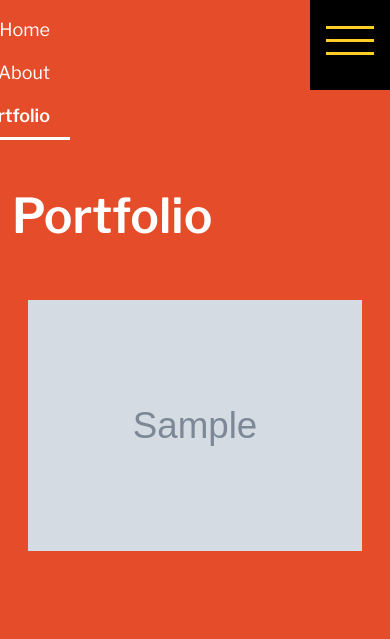
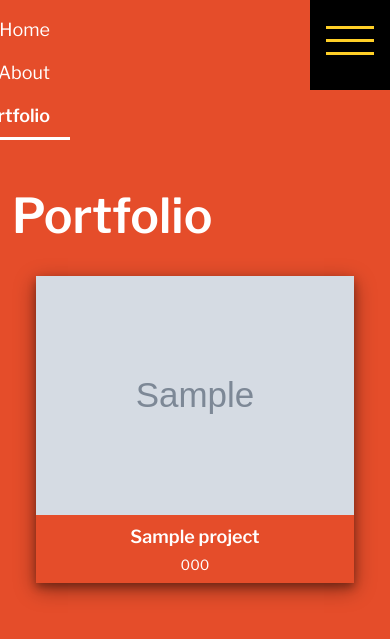
Before and after one commit to Bealby/murray_bealby, a Django app: page /portfolio in a window 390 px wide. Shown: the top 639 px of the page. Run offline with Django 3.2, Linux system fonts and the light colour scheme; tables that the repository leaves empty hold one stand-in row (values such as "Sample post"); grey boxes marked "Sample" are stand-in pictures; some libraries are stand-ins or nearby versions.

Commit message:
Styling/Hover/Layout of cards for mb. Portfolio

```diff
--- a/portfolio/templates/projects/projects.html
+++ b/portfolio/templates/projects/projects.html
@@ -30,12 +30,12 @@
             <p class="flip-card-title text-center mb-0">{{ project.name }}</h5>
             <p class="flip-card-code text-center">{{ project.code }}</p>
         </div>
-        {% endfor %}
-        {% for project in projects %}
         <div class="col-12 d-block d-sm-none">
-            <div class="portfolio-margin">
+            <div class="portfolio-margin-mb card-mb">
                 <img src="{{ project.image_front.url }}" width=600 height=400 alt="Project - {{ project.name }}"
-                    class="img-fluid text-center ml-5 mr-5">
+                    class="img-fluid">
+                <p class="flip-card-title text-center pt-2 mb-1">{{ project.name }}</h5>
+                <p class="flip-card-code text-center pb-2">{{ project.code }}</p>
             </div>
         </div>
         {% endfor %}
--- a/static/css/base.css
+++ b/static/css/base.css
@@ -89,6 +89,10 @@ body {
   margin-bottom: 1.3rem;
 }
 
+.portfolio-margin-mb {
+  margin: 1.5rem 1.5rem 2rem 1.5rem;
+}
+
 /*--- Flip Card ---*/
 
 .flip-card {
@@ -118,6 +122,14 @@ body {
 
 .flip-card-back {
   transform: rotateY(180deg);
+}
+
+.card-mb {
+  box-shadow: 0 4px 8px 0 rgba(0, 0, 0, 0.3), 0 6px 20px 0 rgba(0, 0, 0, 0.4);
+}
+
+.card-mb:hover {
+  box-shadow: 0 4px 8px 0 rgba(0, 0, 0, 0.7), 0 6px 20px 0 rgba(0, 0, 0, 0.8);
 }
 
 /*--- Mobile Nav ---*/
@@ -272,8 +284,12 @@ a {
 }
 
 @media (max-width: 575px) {
-  .portfolio-margin {
-    margin-left: 1rem;
-    margin-right: 1rem;
+  .flip-card-title {
+    font-size: 18px;
+    font-weight: bold;
+  }
+
+  .flip-card-code {
+    font-size: 14px;
   }
 }
```
